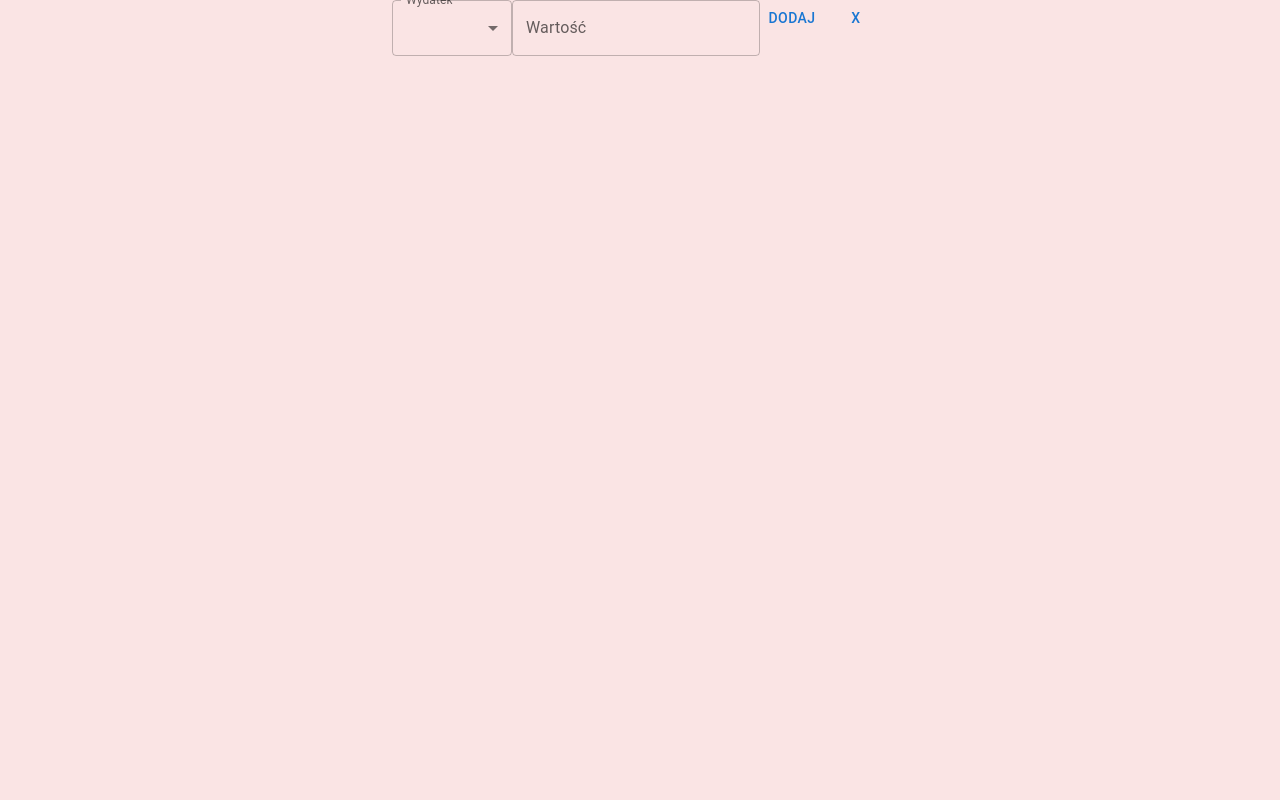
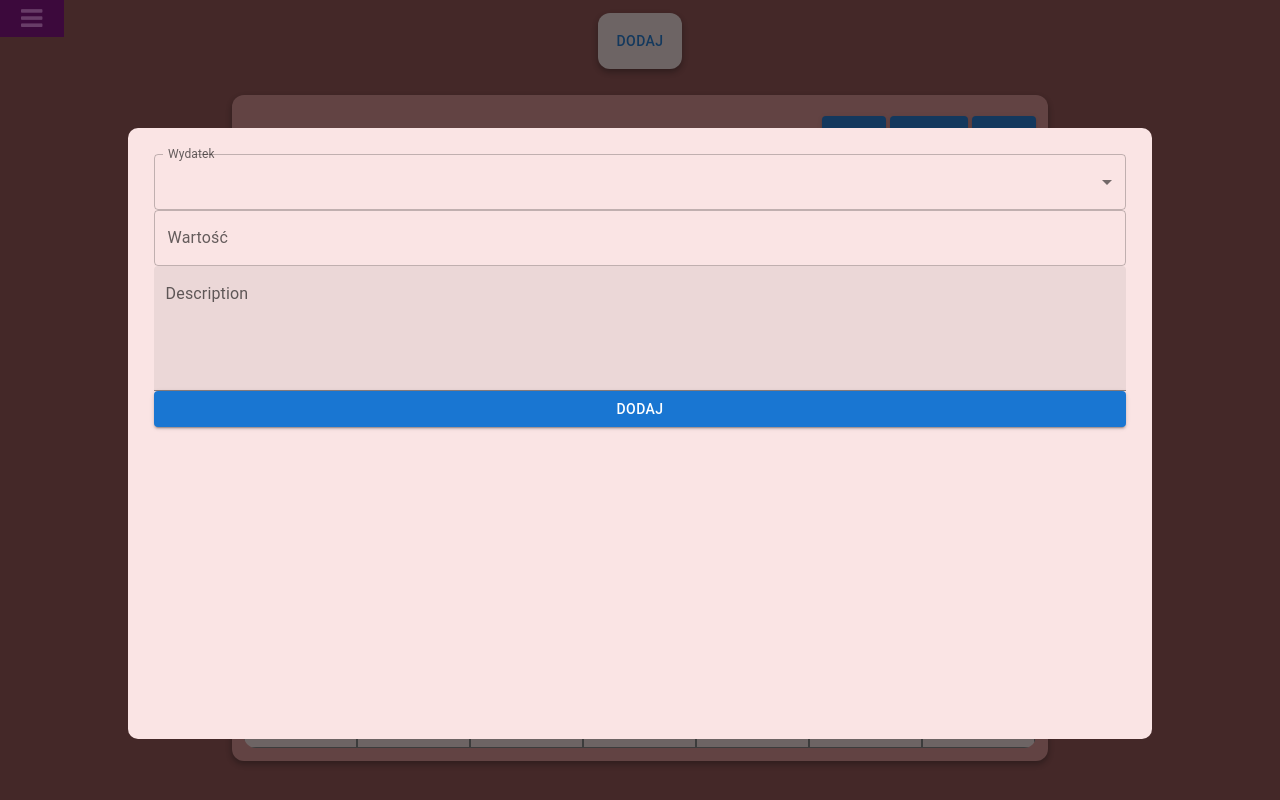
Before and after one commit to Strus-Kafel/budget-app, a React (Create React App) app: page / in a window 1280 px wide. Both pictures are taken after a click on the button "DODAJ". Built offline with nearby package versions, Linux system fonts and the light colour scheme.

Commit message:
add loading component, fix expenses adder view, fix button today, change styles and add navbar

```diff
--- a/src/App.tsx
+++ b/src/App.tsx
@@ -5,6 +5,7 @@ import {Box} from '@mui/material';
 import {Summary} from './components/summary/summary-container.component';
 import {Navbar} from './components/navbar/navbar-container.component';
 import Calendar from './components/calendar/calendar-container.component';
+import {ExpensesAdder} from './components/expenses-adder/expenses-adder.component';
 
 import { mapStateToProps, mapDispatchToProps } from './redux-store/opeartions';
 import { connect } from "react-redux";
@@ -31,6 +32,7 @@ function App() {
     className="App"
     >
       <Navbar />
+      <ExpensesAdder />
       <Calendar />
       <Summary />
     </Box>
--- a/src/components/calendar/calendar-container.component.tsx
+++ b/src/components/calendar/calendar-container.component.tsx
@@ -1,4 +1,4 @@
-import { Box, Grid, Stack } from "@mui/material";
+import { Grid, Stack } from "@mui/material";
 
 import { connect, useSelector } from "react-redux";
 
--- a/src/components/calendar/change-month.component.tsx
+++ b/src/components/calendar/change-month.component.tsx
@@ -38,7 +38,7 @@ const ChangeMonthPanel = ({ setDate, setMonthData }: any) => {
       <Button
         variant="contained"
         onClick={async () => {
-          var changed = new Date(date)
+          var changed = new Date()
           setDate(changed);
           let data = await getMonthData(getAuthKey(), date.getMonth() + 1);
           setMonthData(data);
--- a/src/components/expenses-adder/expenses-adder-view.component.tsx
+++ b/src/components/expenses-adder/expenses-adder-view.component.tsx
@@ -10,19 +10,27 @@ export const ExpensesAdderView = ({ setRef }: any) => {
         <Stack direction="row" id="expenses-adder-view" display="none"
             style={{
                 width: '100vw', height: "100vh", position: "absolute", top: "0", left: "0",
-                zIndex: 1, backgroundColor: "rgb(250, 228, 228)"
+                zIndex: 1,backgroundColor: "rgba(16,16,16,0.6)"
             }}
             ref={setRef}
+            onClick={(e :any) => {
+                if(e.target.id ==="expenses-adder-view"){
+                setRef.current!.style.display = "none"
+                }
+            }}
         >
             {
                 //TODO: add button to change display to none, setRef should works, see in component above,
                 //add box width 80% and margin
                 //main container in this component should have opacity
             }
+            <Stack
+            id="expenses-form-box"
+            style={{ margin: "10%", backgroundColor: "rgb(250, 228, 228)",
+            height: "70%",padding: "2%",zIndex: 2, borderRadius: "10px" }}>
             <FormControl sx={{ minWidth: 120 }}>
-                <InputLabel id="demo-simple-select-label" >Wydatek</InputLabel>
+                <InputLabel >Wydatek</InputLabel>
                 <Select
-                    labelId="demo-simple-select-label"
                     id="demo-simple-select"
                     value={typeOfExpense}
                     label="Age"
@@ -31,26 +39,28 @@ export const ExpensesAdderView = ({ setRef }: any) => {
                     <MenuItem >Wydatek</MenuItem>
                     <MenuItem >Przychód</MenuItem>
                 </Select>
-            </FormControl >
+
                 <TextField label={'Wartość'} ref={textFieldRef} />
                 {
-                /*TODO:
-                  add this in other view or something, to add description expenses/indomes options etc.
-
-                */
                 }
+                        <TextField
+          id="filled-multiline-static"
+          label="Description"
+          multiline
+          rows={4}
+          variant="filled"
+        />
                 <Button
+                variant="contained"
                     onClick={() => {
+                        setRef.current!.style.display = "none"
                         addExpense(getAuthKey(), textFieldRef.current?.value);
                     }}
                 >
                     Dodaj
                 </Button>
-            <Button
-                onClick={() => {
-                    setRef.current!.style.display = "none"
-                }}
-            >{'X'}</Button>
+            </FormControl >
+            </Stack>
         </Stack>
     );
 };
--- a/src/components/expenses-adder/expenses-adder.component.tsx
+++ b/src/components/expenses-adder/expenses-adder.component.tsx
@@ -1,7 +1,5 @@
 import { useRef } from "react";
-import { Button, Stack, TextField } from '@mui/material';
-
-import { addExpense, getAuthKey } from '../../fetches';
+import { Button, Stack } from '@mui/material';
 
 import {ExpensesAdderView} from './expenses-adder-view.component';
 
--- /dev/null
+++ b/src/components/loading/loading.component.tsx
@@ -0,0 +1,5 @@
+export const Loading = ()=>{
+    <div id="loading-container">
+
+    </div>
+}
--- a/src/components/login/login.tsx
+++ b/src/components/login/login.component.tsx
@@ -11,7 +11,7 @@ export const Login = () =>{
     const loginRef = useRef<HTMLInputElement>(null)
     const passwordRef = useRef<HTMLInputElement>(null)
     return(
-    <Box id="expenses-adder">
+    <Box id="login-container">
         <TextField
         ref= {loginRef}
         required
--- a/src/components/navbar/navbar-container.component.tsx
+++ b/src/components/navbar/navbar-container.component.tsx
@@ -1,7 +1,41 @@
-import {ExpensesAdder} from '../expenses-adder/expenses-adder.component';
 
-export const Navbar = () =>(
-    <div id="navbar-container">
-        <ExpensesAdder />
-    </div>
-)
+import './navbar.css';
+import { useRef } from 'react';
+
+import { Box, Button } from "@mui/material";
+
+
+export const Navbar = () => {
+    const navbarRef = useRef<HTMLDivElement>()
+    const navbarElements = useRef<HTMLDivElement>()
+    return (
+        <Box
+            id="navbar-container"
+            style={{ position: "absolute", top: "0", left: "0" }}
+            ref={navbarRef}
+        >
+            <Button
+                className="icon"
+                onClick={() => {
+                    //here add reverse animation
+                    if (typeof navbarRef?.current !== undefined) {
+                        navbarRef.current?.classList.add('slideAnim');
+                        setTimeout(()=>{navbarElements.current!.style.display = 'block'}, 1500);
+                    }
+
+                }}
+            >
+                <i
+                    className="fa fa-bars" style={{ fontSize: "25px", color: "violet" }} ></i>
+            </Button>
+            <Box
+                id="navbar-elements"
+                ref={navbarElements}
+            >
+                <Button>Element</Button>
+            </Box>
+            <link rel="stylesheet" href="https://cdnjs.cloudflare.com/ajax/libs/font-awesome/4.7.0/css/font-awesome.min.css"></link>
+
+        </Box>
+    )
+}
--- a/src/components/navbar/navbar.css
+++ b/src/components/navbar/navbar.css
@@ -1,5 +1,28 @@
-#navbar-container{
-    width: 100vw;
-    height: 10vh;
+#navbar-container {
     background-color: purple;
 }
+
+.slideAnim {
+    animation-name: slide;
+    animation-fill-mode: forwards;
+    animation-duration: 2s;
+}
+
+#navbar-elements {
+    display: none;
+}
+
+#navbar-elements>* {
+    color: white;
+}
+
+@keyframes slide {
+    from {
+        width: 50px;
+        height: 100vh;
+    }
+    to {
+        width: 15vw;
+        height: 100vh
+    }
+}
```
Lines whose indentation alone changed are shown as unchanged.
